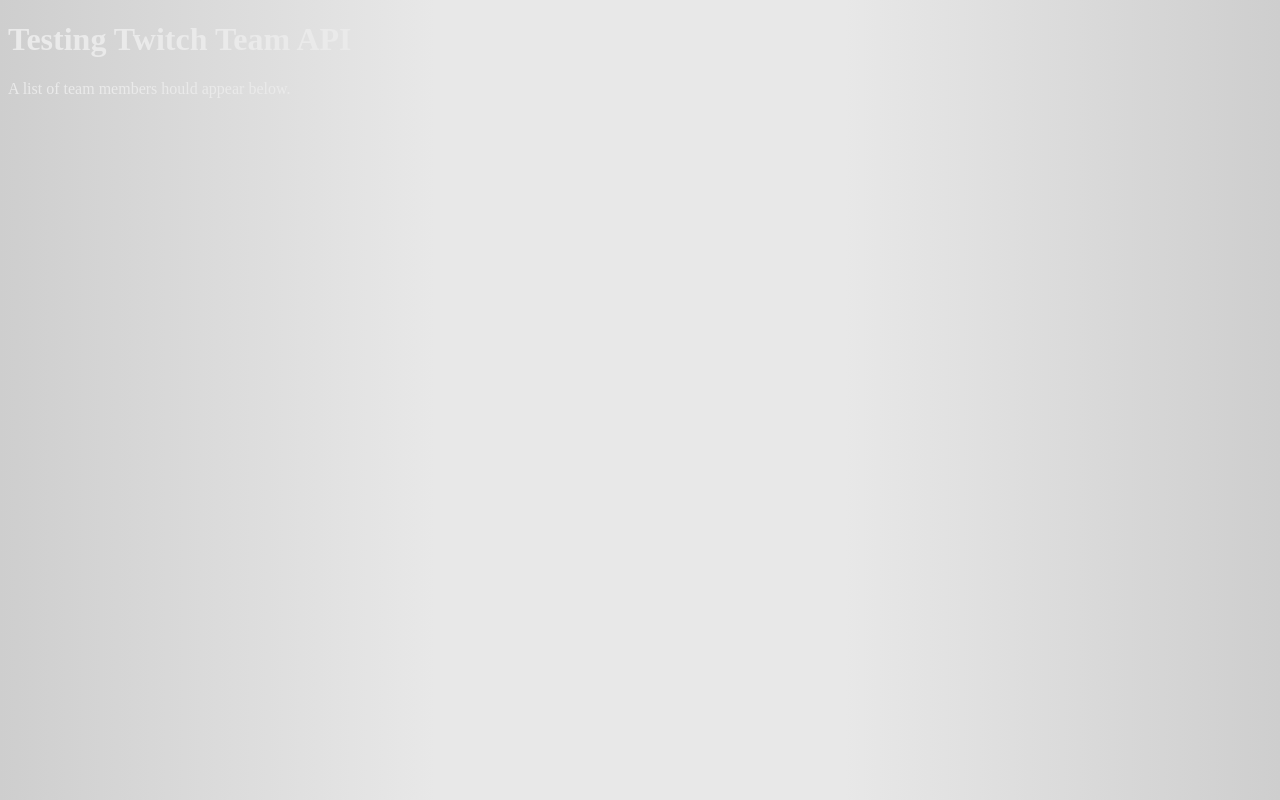
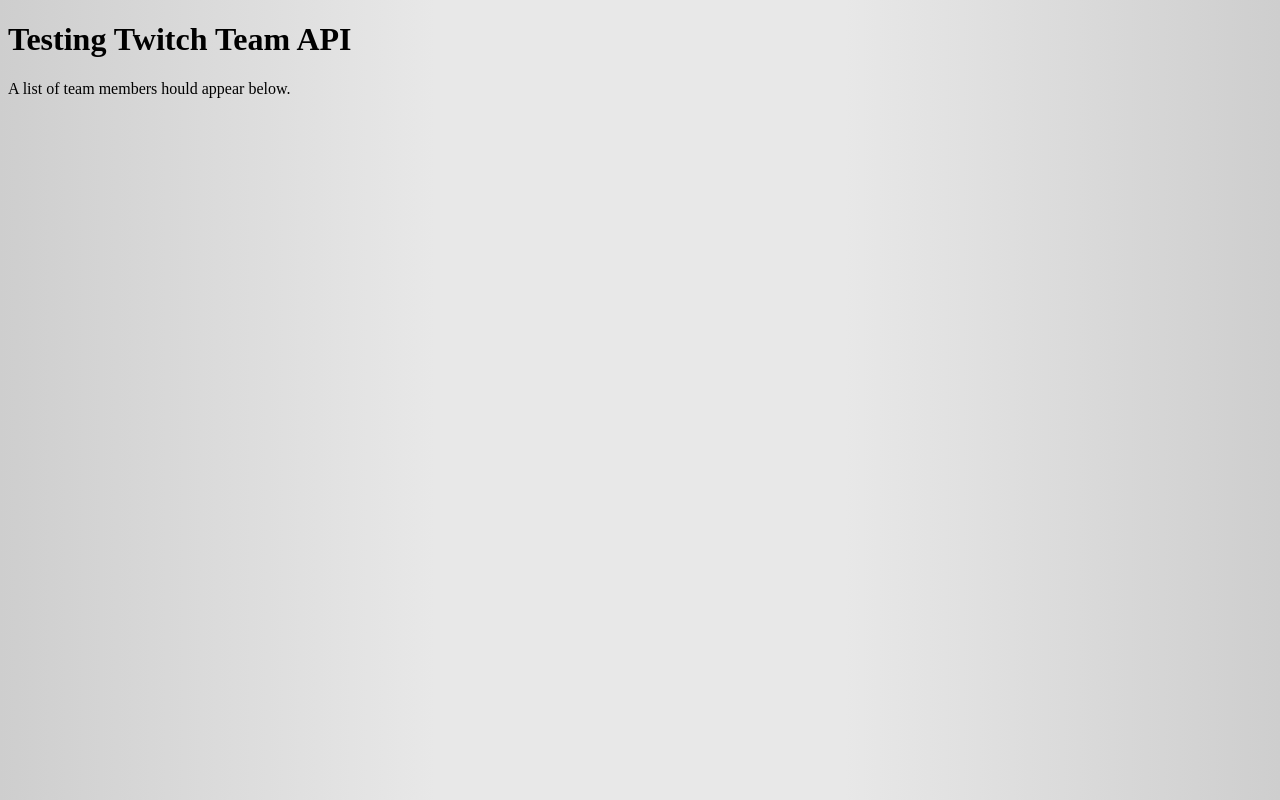
Before and after one commit to RabydPanda/RabydPanda.github.io, a plain HTML site: page index.html in a window 1280 px wide. Drawn offline with Linux system fonts and the light colour scheme.

Commit message:
Update styles.css

```diff
--- a/css/styles.css
+++ b/css/styles.css
@@ -39,7 +39,7 @@ input.field {
 	color:#fff ;
 }
 body {
-	color:#eaeaea;
+	color:#000000;
 	background: -webkit-linear-gradient(left,  #cecece 0%,#e8e8e8 34%,#e8e8e8 66%,#cecece 100%); /* Chrome10+,Safari5.1+ */
 	font-family: 'pt_sansregular';
 }
```
